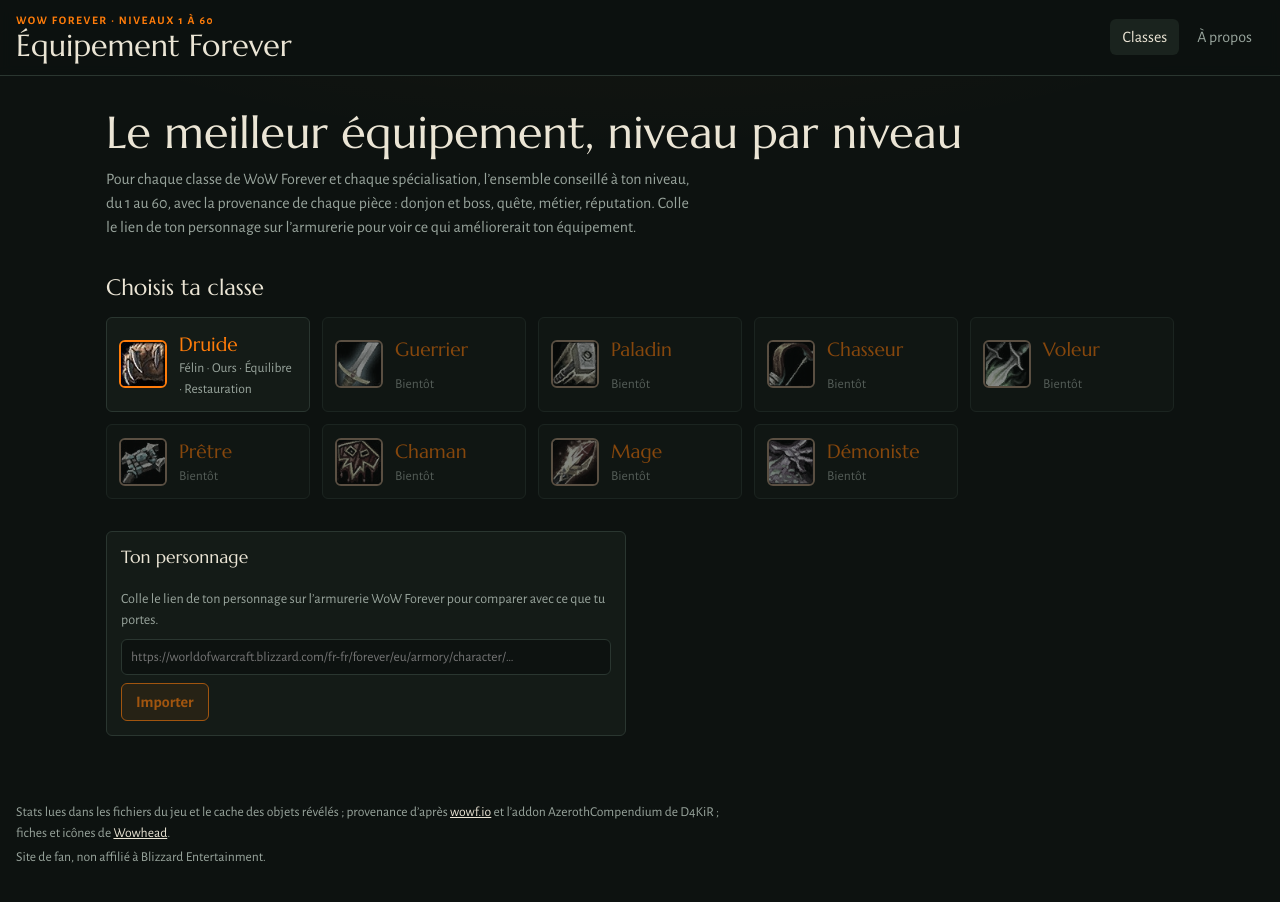
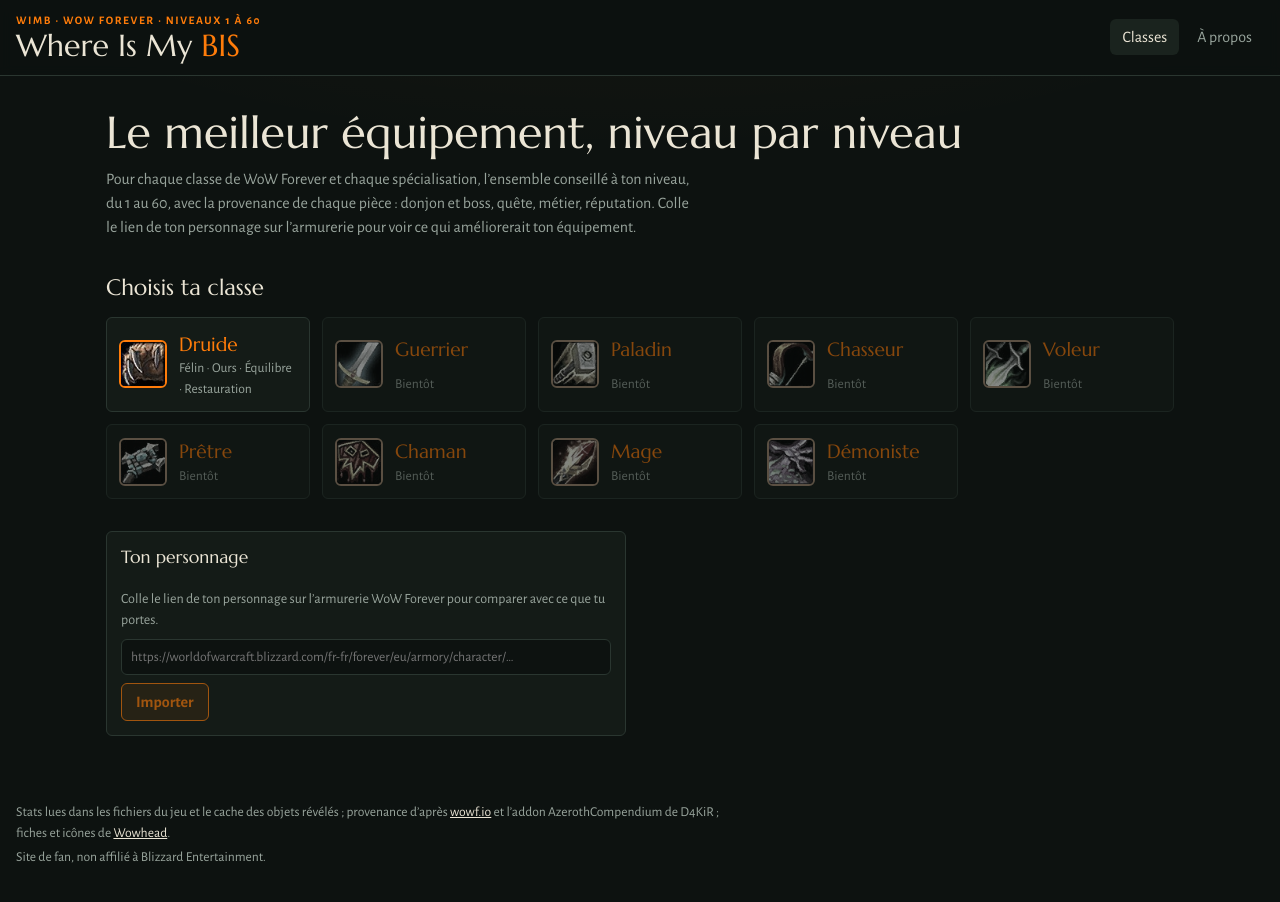
Before and after one commit to Cerynna/where-is-my-bis, a React (Vite) app: page / in a window 1280 px wide. Shown: the top 902 px of the page. Built offline with nearby package versions, Linux system fonts and the light colour scheme.

Commit message:
Nom du site : Where Is My BIS (WIMB)

```diff
--- a/index.html
+++ b/index.html
@@ -3,10 +3,12 @@
   <head>
     <meta charset="UTF-8" />
     <meta name="viewport" content="width=device-width, initial-scale=1, viewport-fit=cover" />
-    <meta name="description" content="Meilleur équipement par classe et spécialisation sur WoW Forever, du niveau 1 au niveau 60 : armure, armes, bijoux et leur provenance." />
+    <meta name="description" content="Where Is My BIS (WIMB) : le meilleur équipement par classe et spécialisation sur WoW Forever, du niveau 1 au niveau 60 : armure, armes, bijoux et leur provenance." />
+    <meta name="application-name" content="WIMB" />
+    <meta name="apple-mobile-web-app-title" content="WIMB" />
     <meta name="color-scheme" content="dark" />
     <meta name="theme-color" content="#0d1210" />
-    <title>Équipement Forever</title>
+    <title>Where Is My BIS</title>
     <link rel="icon" href="/favicon.svg" type="image/svg+xml" />
     <link rel="preconnect" href="https://fonts.googleapis.com" />
     <link rel="preconnect" href="https://fonts.gstatic.com" crossorigin />
--- a/package.json
+++ b/package.json
@@ -1,5 +1,5 @@
 {
-  "name": "feral-forever",
+  "name": "where-is-my-bis",
   "private": true,
   "version": "0.1.0",
   "type": "module",
--- a/src/composants/Cadre.tsx
+++ b/src/composants/Cadre.tsx
@@ -11,8 +11,8 @@ export function Cadre() {
       <header className="entete">
         <div className="entete-int">
           <Link to="/" className="marque">
-            <span className="sur-titre">WoW Forever · niveaux 1 à 60</span>
-            <span className="titre-site">Équipement Forever</span>
+            <span className="sur-titre">WIMB · WoW Forever · niveaux 1 à 60</span>
+            <span className="titre-site">Where Is My <span className="bis">BIS</span></span>
           </Link>
           <nav className="nav-site" aria-label="Site">
             <NavLink to="/" end>Classes</NavLink>
--- a/src/styles.css
+++ b/src/styles.css
@@ -56,6 +56,7 @@ small { color: var(--muted); }
 .sur-titre { display: block; color: var(--accent); text-transform: uppercase; letter-spacing: 0.14em; font-size: 0.72rem; font-weight: 700; }
 .marque { text-decoration: none; color: var(--ink); }
 .titre-site { display: block; font-family: var(--font-d); font-size: clamp(1.4rem, 3vw, 1.9rem); line-height: 1.1; }
+.titre-site .bis { color: var(--accent); }
 .nav-site { display: flex; gap: 6px; }
 .nav-site a { color: var(--muted); text-decoration: none; padding: 6px 12px; border-radius: var(--r); }
 .nav-site a:hover { color: var(--ink); background: var(--panel); }
```
Also changed, not shown: 2 other files (tests, documents, lock files or other folders).
